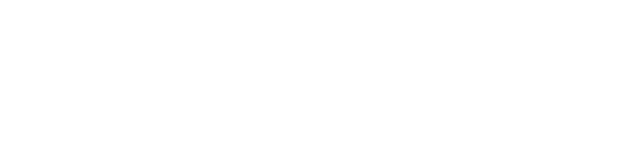
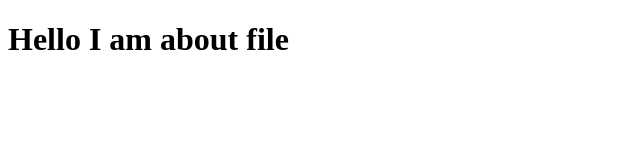
Before and after one commit to jhantu626/git_tutorial, a plain HTML site: page about.html in a window 1280 px wide. Shown: the whole page, without its empty margins (0-640 px from the left). Drawn offline with Linux system fonts and the light colour scheme.

Commit message:
adding Quiz Project

```diff
--- a/about.html
+++ b/about.html
@@ -6,6 +6,6 @@
     <title>About</title>
 </head>
 <body>
-
+    <h1>Hello I am about file</h1>
 </body>
 </html>
```
Also changed, not shown: index.html (+1 -1 lines).
